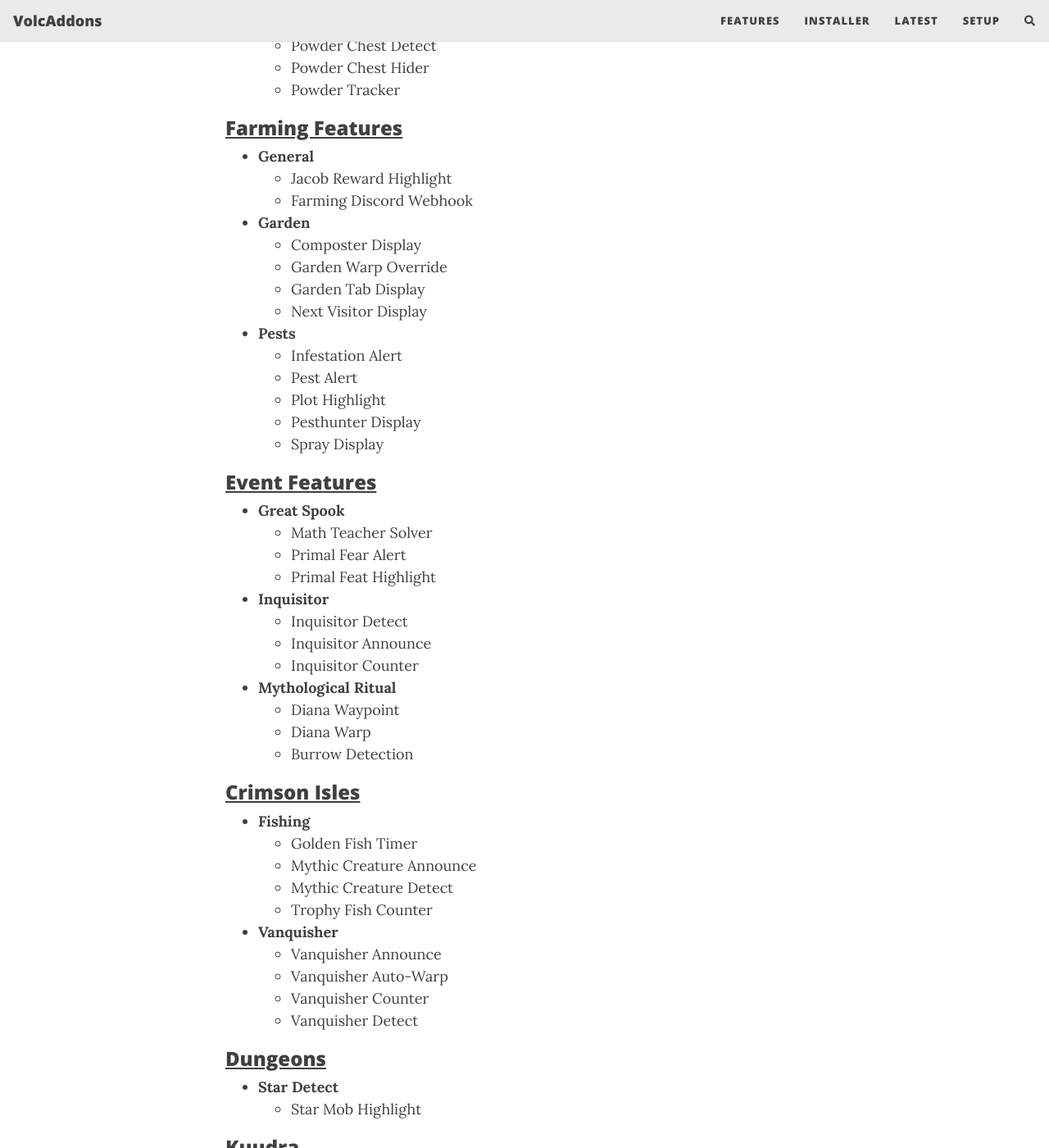
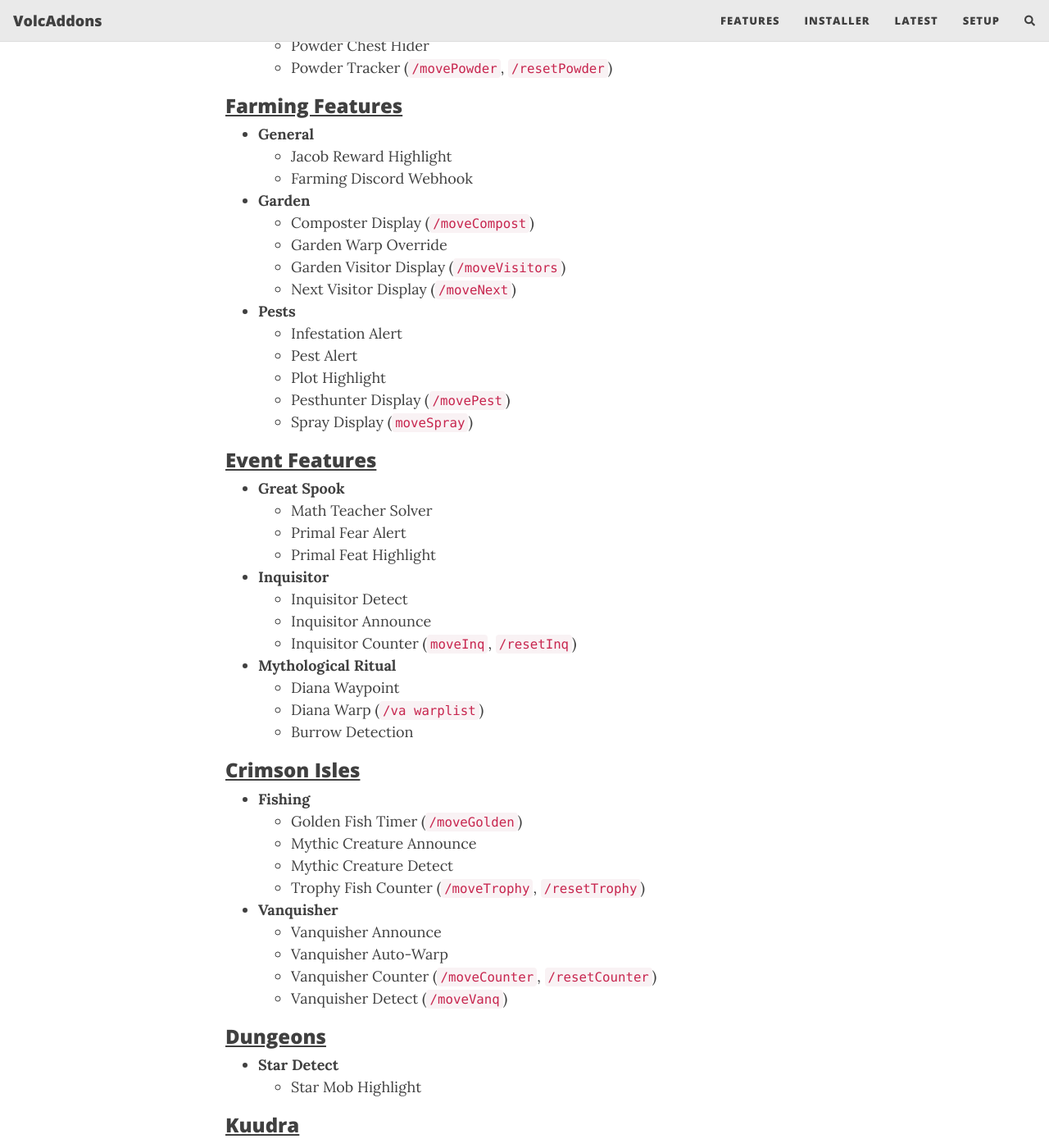
Before and after one commit to zhenga8533/VolcAddons, a Jekyll site: the page built from docs/features.md, in a window 1280 px wide and 1400 px high, scrolled down 2316 px. Shown: the whole window at 82% size. Built offline with Jekyll 4.4.1, drawn with Linux system fonts in a browser that asks for light colours; nearby versions of some CDN libraries; comment, search, counter and statistics services are not loaded; some of the changed text lies outside the part shown.

```diff
--- a/docs/features.md
+++ b/docs/features.md
@@ -1,34 +1,34 @@
 ---
 layout: page
 title: Features
-subtitle: + commands...
+subtitle: List of all features and their related commands.
 ---
 
 ### <u>General Features</u>
 - **General**
-    - Armor Display
+    - Armor Display (`/moveArmor`)
     - Equipment Display
     - Remove Selfie Mode
     - Render Waypoint
-    - Skill Tracker
+    - Skill Tracker (`/moveSkills`, `/resetSkills`)
 - **Inventory**
-    - Searchbar
-    - Slot Binding
+    - Searchbar (`/moveSearch`)
+    - Slot Binding (`/resetBinds`, `/saveBinds`, `/loadBinds`)
 - **Server**
     - Hide Far Entities
     - Hide Close Players
     - Hide All Particles
     - Server Alert
-    - Server Status
-    - SkyBlock Stats Display
+    - Server Status (`/moveStatus`)
+    - SkyBlock Stats Display (`/moveStats`)
 - **Timer**
-    - Item Cooldown Alert
+    - Item Cooldown Alert (`/va cd`)
     - Reminder Text
     - Reminder Time
 - **Yapping**
-    - Autocomplete Commands
+    - Autocomplete Commands (`/resetWords`)
     - Autocorrect Commands
-    - Custom Emotes
+    - Custom Emotes (`/va emote`)
     - Discord Webhook
     - Image Viewer
 
@@ -40,33 +40,32 @@ subtitle: + commands...
     - Guild Join Message
     - Party Join Message
     - Server Kick Announce
-    - Whitelist Rejoin
+    - Whitelist Rejoin (`/va wl`)
 - **Party Commands**
-    - Leader Chat Commands
+    - Leader Chat Commands (`/va bl`)
     - Party Chat Commands
 
 ### <u>Economy Features</u>
 - **General**
     - Bits Alert
-    - Coin Tracker
+    - Coin Tracker (`/moveCoins`, `/resetCoins`)
 - **Pricing**
-    - Container Value
-    - Item Price
-    - Price Type
+    - Container Value (`/moveContainer`)
+    - Item Price (`/moveValue`)
 
 ### <u>Combat Features</u>
 - **Bestiary**
     - Bestiary GUI
-    - Broodmother Detect
-    - Kill Counter
+    - Broodmother Detect (`/moveBrood`)
+    - Kill Counter (`/moveKills`, `/resetKills`)
 - **General**
-    - Combo Display
+    - Combo Display (`/moveCombo`)
     - Damage Tracker
     - Low Health Alert
     - Ragnarok Detection
 - **Gyrokinetic Wand**
     - Cell Alignment Alert
-    - Cell Alignment Timer
+    - Cell Alignment Timer (`/moveGyro`)
 - **Slayer**
     - Boss Announce
     - Miniboss Announce
@@ -79,25 +78,25 @@ subtitle: + commands...
     - Wishing Compass Locator
 - **Jinx**
     - 2x Powder Alert
-    - Powder Chest Detect
+    - Powder Chest Detect (`/moveChest`)
     - Powder Chest Hider
-    - Powder Tracker
+    - Powder Tracker (`/movePowder`, `/resetPowder`)
 
 ### <u>Farming Features</u>
 - **General**
     - Jacob Reward Highlight
     - Farming Discord Webhook
 - **Garden**
-    - Composter Display
+    - Composter Display (`/moveCompost`)
     - Garden Warp Override
-    - Garden Tab Display
-    - Next Visitor Display
+    - Garden Visitor Display (`/moveVisitors`)
+    - Next Visitor Display (`/moveNext`)
 - **Pests**
     - Infestation Alert
     - Pest Alert
     - Plot Highlight
-    - Pesthunter Display
-    - Spray Display
+    - Pesthunter Display (`/movePest`)
+    - Spray Display (`moveSpray`)
 
 ### <u>Event Features</u>
 - **Great Spook**
@@ -107,23 +106,23 @@ subtitle: + commands...
 - **Inquisitor**
     - Inquisitor Detect
     - Inquisitor Announce
-    - Inquisitor Counter
+    - Inquisitor Counter (`moveInq`, `/resetInq`)
 - **Mythological Ritual**
     - Diana Waypoint
-    - Diana Warp
+    - Diana Warp (`/va warplist`)
     - Burrow Detection
 
 ### <u>Crimson Isles</u>
 - **Fishing**
-    - Golden Fish Timer
+    - Golden Fish Timer (`/moveGolden`)
     - Mythic Creature Announce
     - Mythic Creature Detect
-    - Trophy Fish Counter
+    - Trophy Fish Counter (`/moveTrophy`, `/resetTrophy`)
 - **Vanquisher**
     - Vanquisher Announce
     - Vanquisher Auto-Warp
-    - Vanquisher Counter
-    - Vanquisher Detect
+    - Vanquisher Counter (`/moveCounter`, `/resetCounter`)
+    - Vanquisher Detect (`/moveVanq`)
 
 ### <u>Dungeons</u>
 - **Star Detect**
@@ -135,11 +134,11 @@ subtitle: + commands...
     - Kuudra Alerts
     - Kuudra HP Display
     - Kuudra Spawn Announce
-    - Kuudra Splits
+    - Kuudra Splits (`/moveSplits`, `/va splits`)
     - Supply Pile Highlight
 - **Profit**
-    - Kuudra Profit Display
-    - Kuudra Profit Tracker
+    - Kuudra Profit Display (`/moveKP`)
+    - Kuudra Profit Tracker (`/moveKPT`, `/resetKPT`)
 
 ### <u>Rift</u>
 - **General**
```
Also changed, not shown: other parts of docs/features.md (+1 -1 lines).
